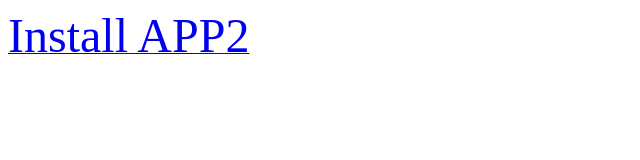
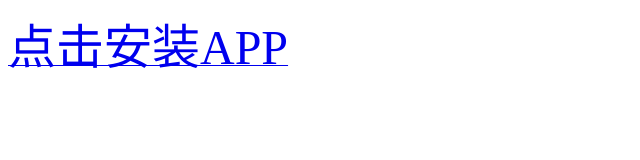
Before and after one commit to ReverseMe/online.github.io, a plain HTML site: page index.html in a window 1280 px wide. Shown: the whole page, without its empty margins (0-640 px from the left). Drawn offline with Linux system fonts and the light colour scheme.

Commit message:
Update index.html

```diff
--- a/index.html
+++ b/index.html
@@ -13,7 +13,7 @@
  <body>
   <div >
    <div >
-    <a href="itms-services://?action=download-manifest&url=https://8.141.81.121/dl/down.plist" > <font size="20">Install APP2</font> </a>
+    <a href="itms-services://?action=download-manifest&url=https://github.com/ReverseMe/online.github.io/blob/main/down.plist" > <font size="20">点击安装APP</font> </a>
    </div>
   </div>
  </body>
```
